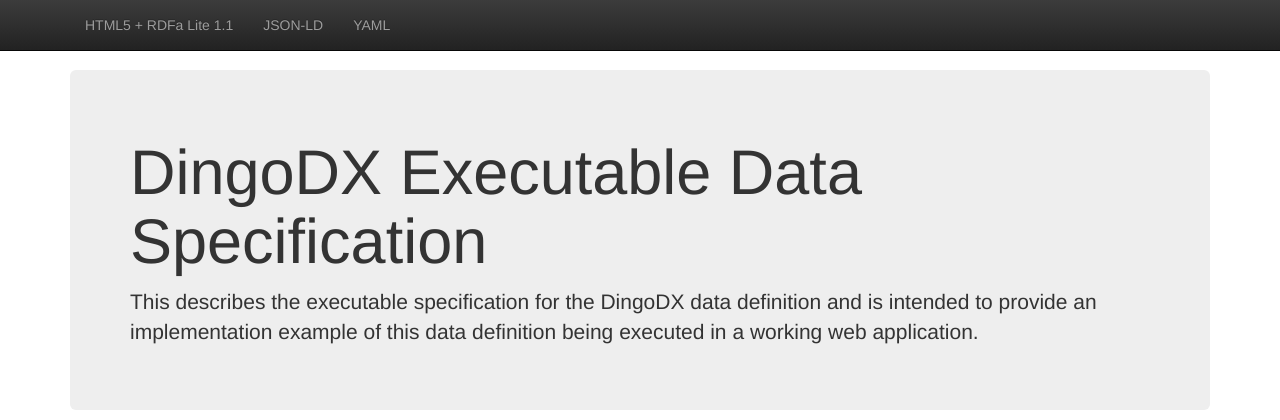
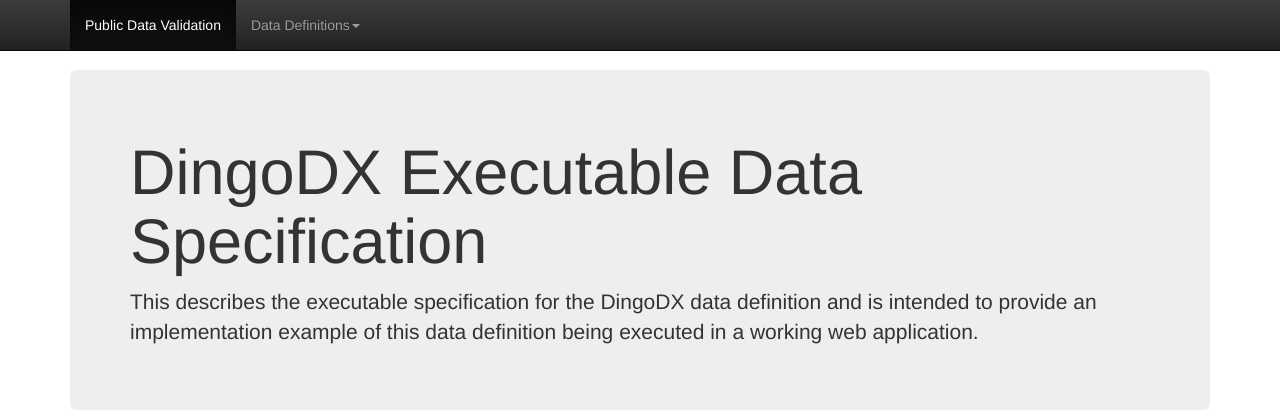
Before and after one commit to agilekev/mean-data-validation, a Node project: template views/index.ejs in a window 1280 px wide. Shown: the top 420 px of the page. Run offline with Node 20 templates, Linux system fonts and the light colour scheme; the template is opened without the code that fills it, so the values that code supplies are empty; some libraries are stand-ins or nearby versions.

Commit message:
commited before push to github

```diff
--- a/views/index.ejs
+++ b/views/index.ejs
@@ -47,13 +47,20 @@
     </div>
     <div id="navbar" class="navbar-collapse collapse">
       <ul class="nav navbar-nav">
-        <li><a href="/">HTML5 + RDFa Lite 1.1</a></li>
-        <li><a href="json/shard.json" target="_blank">JSON-LD</a></li>
-        <li><a href="yaml/DingoDX.yaml" target="_blank">YAML</a></li>
+        <li class="active"><a href="/data_validation_list">Public Data Validation</a></li>
+        <li class="dropdown">
+          <a href="#" class="dropdown-toggle" data-toggle="dropdown" role="button" aria-haspopup="true" aria-expanded="false">Data Definitions<span class="caret"></span></a>
+          <ul class="dropdown-menu">
+            <li><a href="/">HTML5 + RDFa Lite 1.1</a></li>
+            <li><a href="json/shard.json" target="_blank" >JSON-LD</a></li>
+            <li><a href="yaml/DingoDX.yaml" target="_blank" >YAML</a></li>
+          </ul>
+        </li>
       </ul>
     </div><!--/.nav-collapse -->
   </div>
 </nav>
+
 
 
 <div class="container theme-showcase" role="main">
```
Also changed, not shown: views/data_validation_list.ejs (+10 -3 lines).
